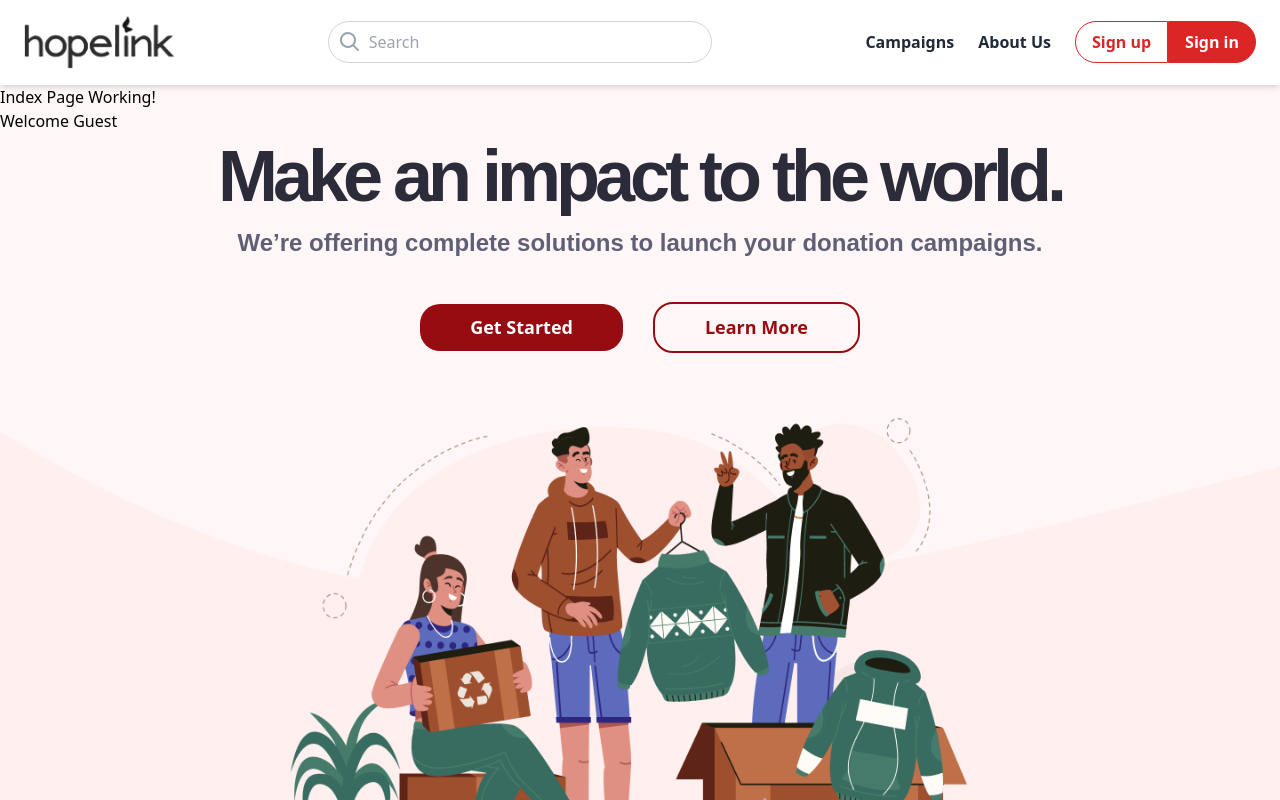
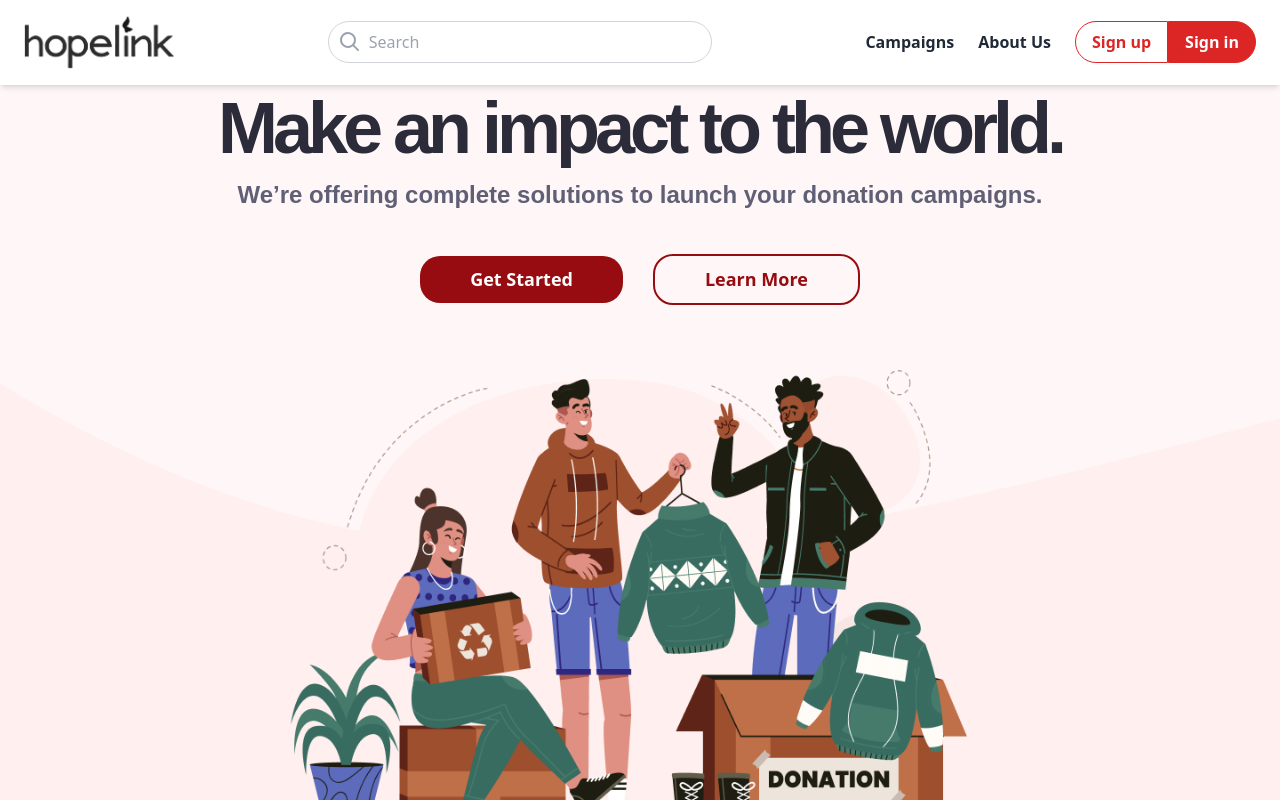
Before and after one commit to chithraka-kal/bettercore-fundraiser-web, a React (Create React App) app in the folder client/: page / in a window 1280 px wide. Shown: the top 800 px of the page. Built offline with nearby package versions, Linux system fonts and the light colour scheme; no server answers.

Commit message:
Update IndexPage.js

```diff
--- a/client/src/Pages/IndexPage.js
+++ b/client/src/Pages/IndexPage.js
@@ -9,22 +9,7 @@ import Banner from '../Components/Banner.js';
 import GetStarted from '../Components/GetStarted.js';
 import '../css/LandingPage.css';
 
-function Header() {
-  const { userInfo } = useContext(UserContext);
-  return (
-    <div>
-      <h1>Index Page Working!</h1>
-      <h2>
-        {userInfo
-          ? `Welcome ${userInfo.fname} ${userInfo.lname}`
-          : "Welcome Guest"}
-      </h2>
-    </div>
-  );
-}
-
-
-function LandingPage() {
+export default function IndexPage() {
   return (
     <div className="LandingPage">
       <Hero />
@@ -37,15 +22,3 @@ function LandingPage() {
     </div>
   );
 }
-
-
-function MainPage() {
-  return (
-    <>
-      <Header />
-      <LandingPage />
-    </>
-  );
-}
-
-export default MainPage;
```
